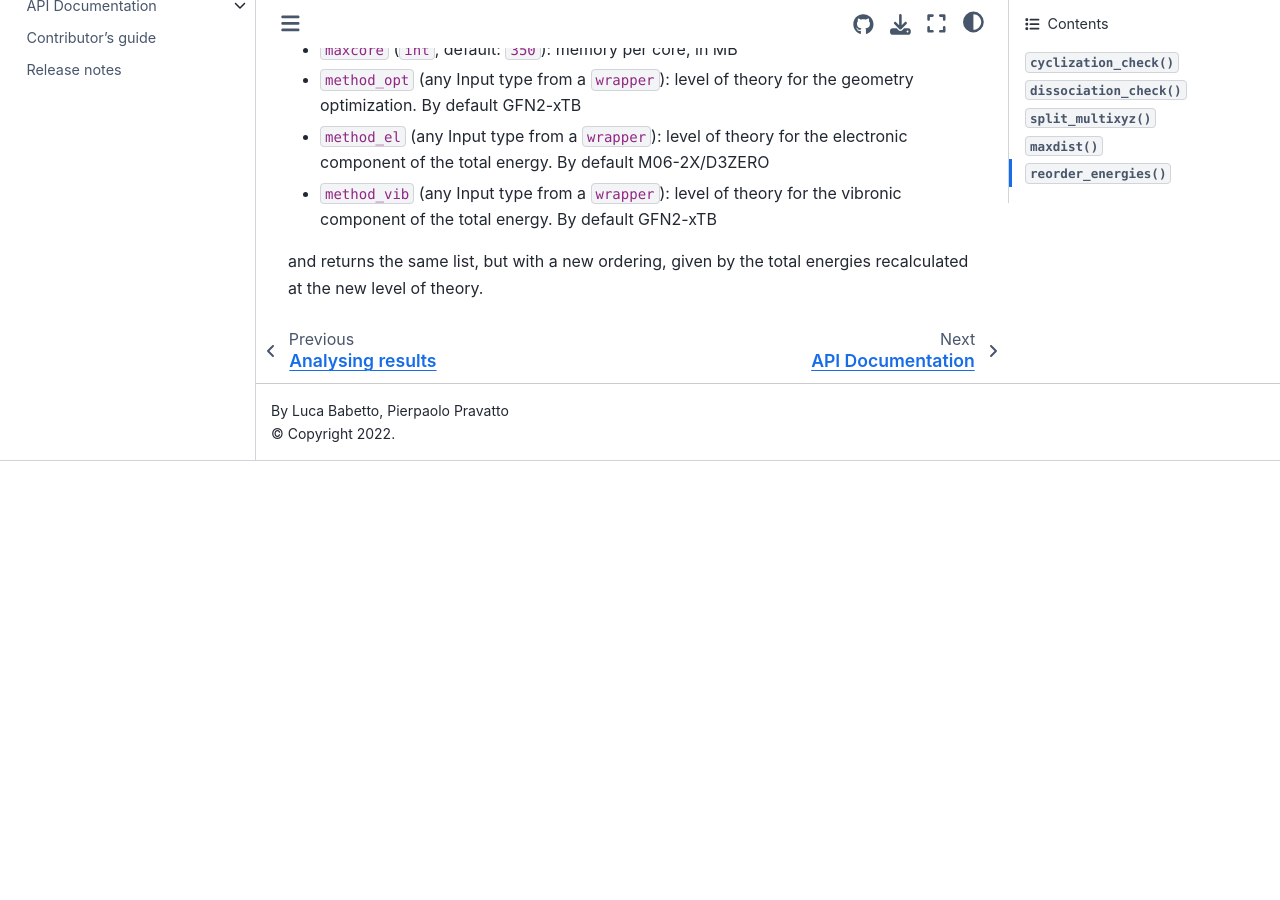
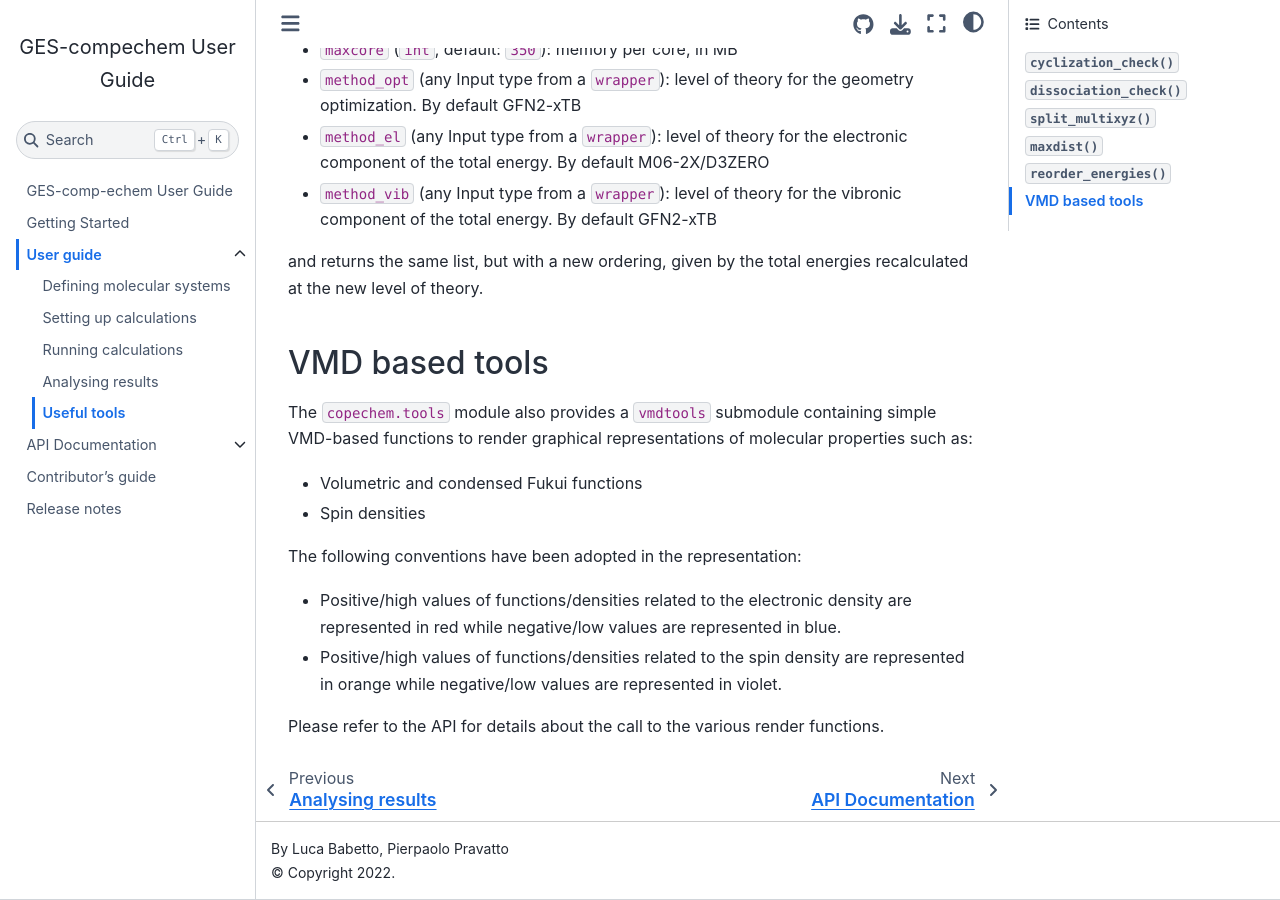
Before and after one commit to GES-compchem/GES-comp-echem, a Jupyter Book: the page built from docs/Guide/tools.md, in a window 1280 px wide and 900 px high, scrolled down 1859 px. Built offline with Jupyter Book 1.0.4 settings and Sphinx 7.4.7 and the Sphinx Book theme 1.1.4, drawn with Linux system fonts in a browser that asks for light colours; before the commit the page ends 2320 px from its top, so only the background shows below that.

Commit message:
Update to documentation + included vmdtools in __init__ of the tool module

```diff
--- a/docs/Guide/tools.md
+++ b/docs/Guide/tools.md
@@ -66,3 +66,17 @@ Reorders a `System` list at a specific level of theory, provided the following a
 * `method_vib` (any Input type from a `wrapper`): level of theory for the vibronic component of the total energy. By default GFN2-xTB
 
 and returns the same list, but with a new ordering, given by the total energies recalculated at the new level of theory.
+
+## VMD based tools
+
+The `copechem.tools` module also provides a `vmdtools` submodule containing simple VMD-based functions to render graphical representations of molecular properties such as:
+
+* Volumetric and condensed Fukui functions
+* Spin densities
+
+The following conventions have been adopted in the representation:
+
+* Positive/high values of functions/densities related to the electronic density are represented in red while negative/low values are represented in blue.
+* Positive/high values of functions/densities related to the spin density are represented in orange while negative/low values are represented in violet.
+
+Please refer to the API for details about the call to the various render functions.
```
Also changed, not shown: docs/API/tools.md (+7 -0 lines), 1 other file.
